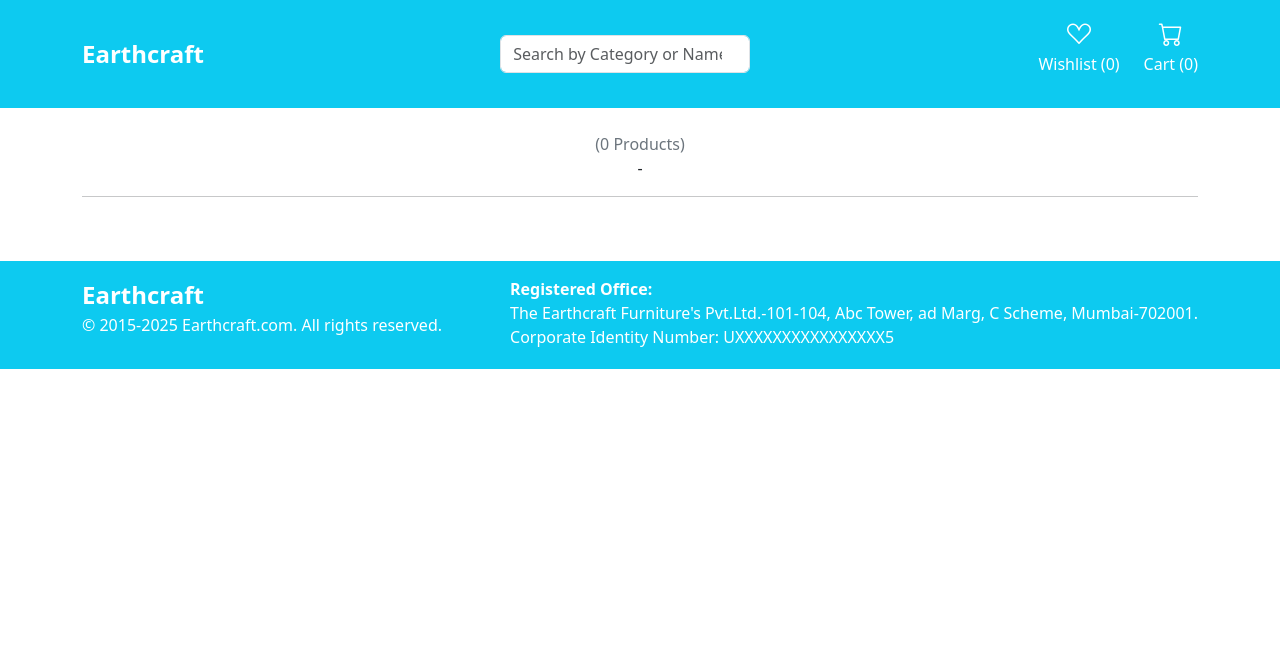
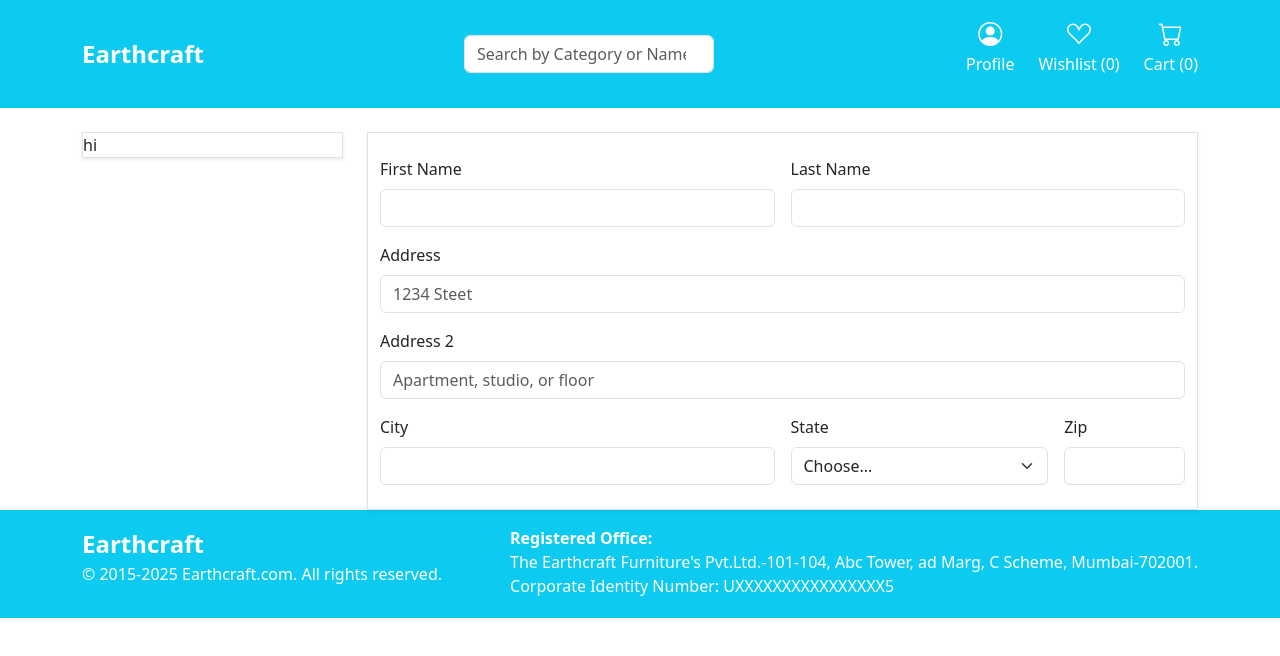
Before and after one commit to Rupalis-pc/major-project-frontend, a React (Create React App) app: page /profile in a window 1280 px wide. Shown: the top 656 px of the page. Built offline with nearby package versions, Linux system fonts and the light colour scheme.

Commit message:
added my profile page

```diff
--- a/src/App.js
+++ b/src/App.js
@@ -1,4 +1,5 @@
 import "bootstrap/dist/css/bootstrap.min.css";
+import "bootstrap/dist/js/bootstrap.bundle.min.js";
 import "bootstrap-icons/font/bootstrap-icons.css";
 import { BrowserRouter as Router, Routes, Route } from "react-router-dom";
 import { ProductProvider } from "./contexts/useContext";
@@ -10,6 +11,7 @@ import Cart from "./pages/Cart";
 import Wishlist from "./pages/Wishlist";
 import ProductDetail from "./pages/ProductDetail";
 import NewCollection from "./pages/NewCollection";
+import Profile from "./pages/Profile";
 
 export default function App() {
   return (
@@ -23,6 +25,7 @@ export default function App() {
           <Route path="/wishlist" element={<Wishlist />} />
           <Route path="/newCollection" element={<NewCollection />} />
           <Route path="/product/:productId" element={<ProductDetail />} />
+          <Route path="/profile" element={<Profile />} />
         </Routes>
         <Footer />
       </Router>
--- a/src/components/Nav.js
+++ b/src/components/Nav.js
@@ -35,6 +35,13 @@ export default function Nav() {
             />
           </form>
           <div className="d-flex flex-row mb-3 gap-4">
+            <NavLink to="/profile" className="text-white text-decoration-none">
+              <div className="d-flex flex-column align-items-center">
+                <i className="bi bi-person-circle fs-4"></i>
+                <p className="mb-0">Profile</p>
+              </div>
+            </NavLink>
+
             <NavLink to="/wishlist" className="text-white text-decoration-none">
               <div className="d-flex flex-column align-items-center">
                 <i className="bi bi-suit-heart fs-4"></i>
--- /dev/null
+++ b/src/pages/HorizontalFilter.js
@@ -0,0 +1,7 @@
+export default function HorizontalFilter() {
+  return(
+    <div >
+
+    </div>
+  )
+}
--- a/src/pages/ProductListing.js
+++ b/src/pages/ProductListing.js
@@ -3,6 +3,7 @@ import { products } from "./array";
 import { furnitureItems } from "./array";
 import useProductContext from "../contexts/useContext";
 import { Link } from "react-router-dom";
+import HorizontalFilter from "./HorizontalFilter";
 
 export default function ProductListing() {
   const {
@@ -54,6 +55,9 @@ export default function ProductListing() {
         </p>
         <hr />
       </div>
+
+      <HorizontalFilter />
+
       <div className="row py-4">
         {showProducts?.map((product) => (
           <div className="col-md-3 mb-5" key={product.productId}>
@@ -94,6 +98,17 @@ export default function ProductListing() {
                   </button>
                 </div>
               </div>
+
+              <div className="d-flex justify-content-between">
+                <small className="text-secondary ms-2">
+                  Rating: {product.productRating}{" "}
+                  <i class="bi bi-star-fill"></i>
+                </small>
+                <small className="text-secondary me-2">
+                  MRP: ₹ {product.mrp}
+                </small>
+              </div>
+
               <div className="card-body text-center">
                 <Link
                   to={"/product/" + product.productId}
@@ -103,7 +118,13 @@ export default function ProductListing() {
                     {product.productName}
                   </h5>
                 </Link>
-                <p className="text-muted mb-3">₹ {product.productPrice}</p>
+                <p className="mb-3">
+                  ₹ {product.productPrice}{" "}
+                  <span className="text-danger small">
+                    <i className="bi bi-arrow-down small me-1"></i>
+                    {product.discount} Off
+                  </span>
+                </p>
                 <button
                   className="btn btn-info w-100"
                   onClick={() => addToCartHandler(product)}
--- /dev/null
+++ b/src/pages/Profile.js
@@ -0,0 +1,82 @@
+export default function Profile() {
+  return (
+    <main className="bg-body-light">
+      <div className="container">
+        <div className="row">
+          <div className="col-md-3">
+            <div className="border shadow-sm">hi</div>
+          </div>
+          <div className="col-md-9">
+            <div className="container border shadow-sm py-4">
+              <form class="row g-3">
+                <div class="col-md-6">
+                  <label for="inputFirstName" class="form-label">
+                    First Name
+                  </label>
+                  <input
+                    type="firstName"
+                    class="form-control"
+                    id="inputFirstName"
+                  />
+                </div>
+                <div class="col-md-6">
+                  <label for="inputLastName" class="form-label">
+                    Last Name
+                  </label>
+                  <input
+                    type="lastName"
+                    class="form-control"
+                    id="inputLastName"
+                  />
+                </div>
+                <div class="col-12">
+                  <label for="inputAddress" class="form-label">
+                    Address
+                  </label>
+                  <input
+                    type="text"
+                    class="form-control"
+                    id="inputAddress"
+                    placeholder="1234 Steet"
+                  />
+                </div>
+                <div class="col-12">
+                  <label for="inputAddress2" class="form-label">
+                    Address 2
+                  </label>
+                  <input
+                    type="text"
+                    class="form-control"
+                    id="inputAddress2"
+                    placeholder="Apartment, studio, or floor"
+                  />
+                </div>
+                <div class="col-md-6">
+                  <label for="inputCity" class="form-label">
+                    City
+                  </label>
+                  <input type="text" class="form-control" id="inputCity" />
+                </div>
+                <div class="col-md-4">
+                  <label for="inputState" class="form-label">
+                    State
+                  </label>
+                  <select id="inputState" class="form-select">
+                    <option selected>Choose...</option>
+                    <option>...</option>
+                  </select>
+                </div>
+                <div class="col-md-2">
+                  <label for="inputZip" class="form-label">
+                    Zip
+                  </label>
+                  <input type="text" class="form-control" id="inputZip" />
+                </div>
+              </form>
+            </div>
+          </div>
+        </div>
+      </div>
+    </main>
+  );
+}
--- a/src/pages/Wishlist.js
+++ b/src/pages/Wishlist.js
@@ -60,6 +60,17 @@ export default function Wishlist() {
                     </button>
                   </div>
                 </div>
+
+                <div className="d-flex justify-content-between">
+                  <small className="text-secondary ms-2">
+                    Rating: {product.productRating}{" "}
+                    <i class="bi bi-star-fill"></i>
+                  </small>
+                  <small className="text-secondary me-2">
+                    MRP: ₹ {product.mrp}
+                  </small>
+                </div>
+
                 <div className="card-body text-center">
                   <Link
                     to={"/product/" + product.productId}
@@ -69,7 +80,13 @@ export default function Wishlist() {
                       {product.productName}
                     </h5>
                   </Link>
-                  <p className="text-muted mb-3">₹ {product.productPrice}</p>
+                  <p className="text-muted mb-3">
+                    ₹ {product.productPrice}{" "}
+                    <span className="text-danger small">
+                      <i className="bi bi-arrow-down small me-1"></i>
+                      {product.discount} Off
+                    </span>
+                  </p>
                   <button
                     className="btn btn-info w-100"
                     onClick={() => MoveToCartHandler(product)}
```
